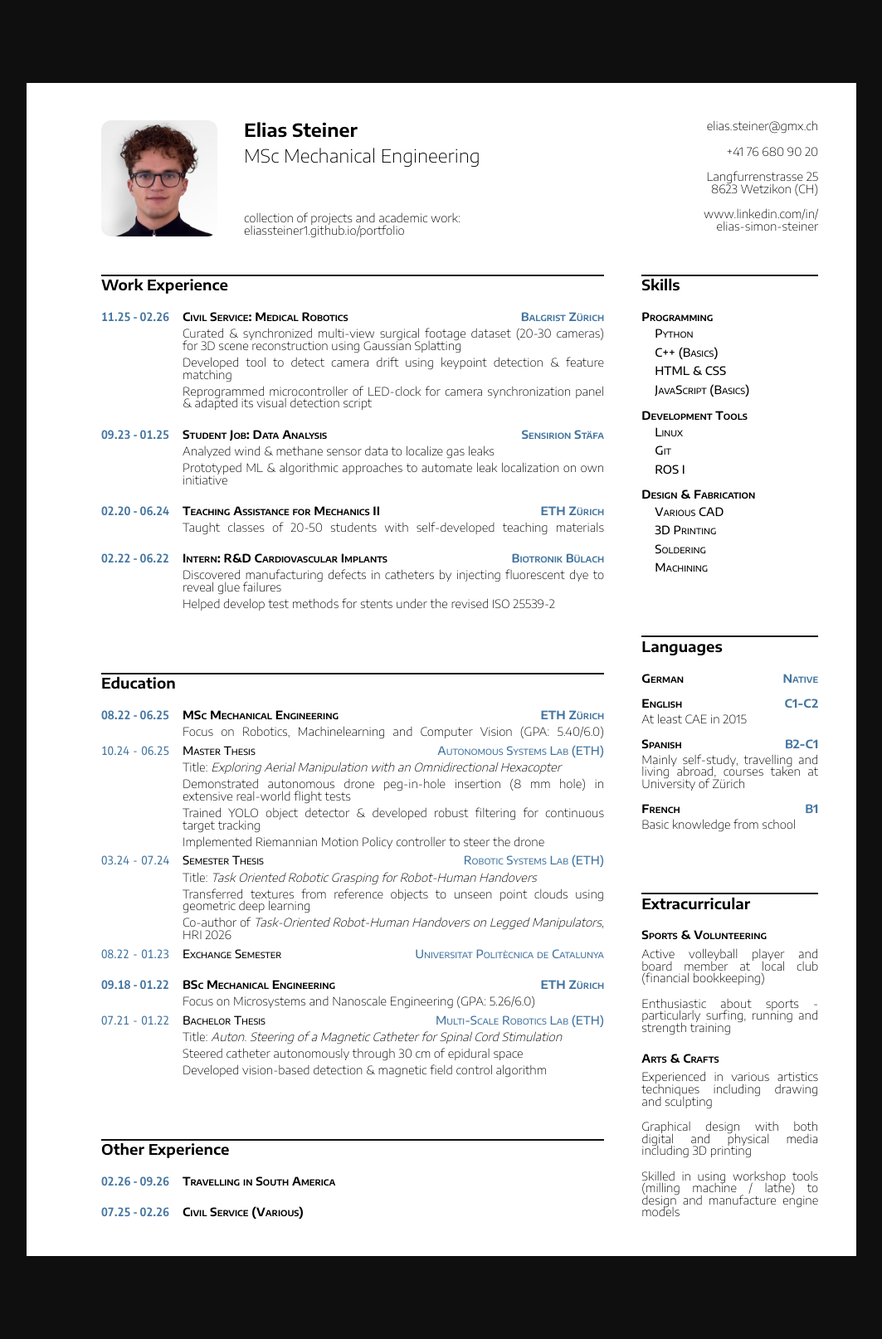
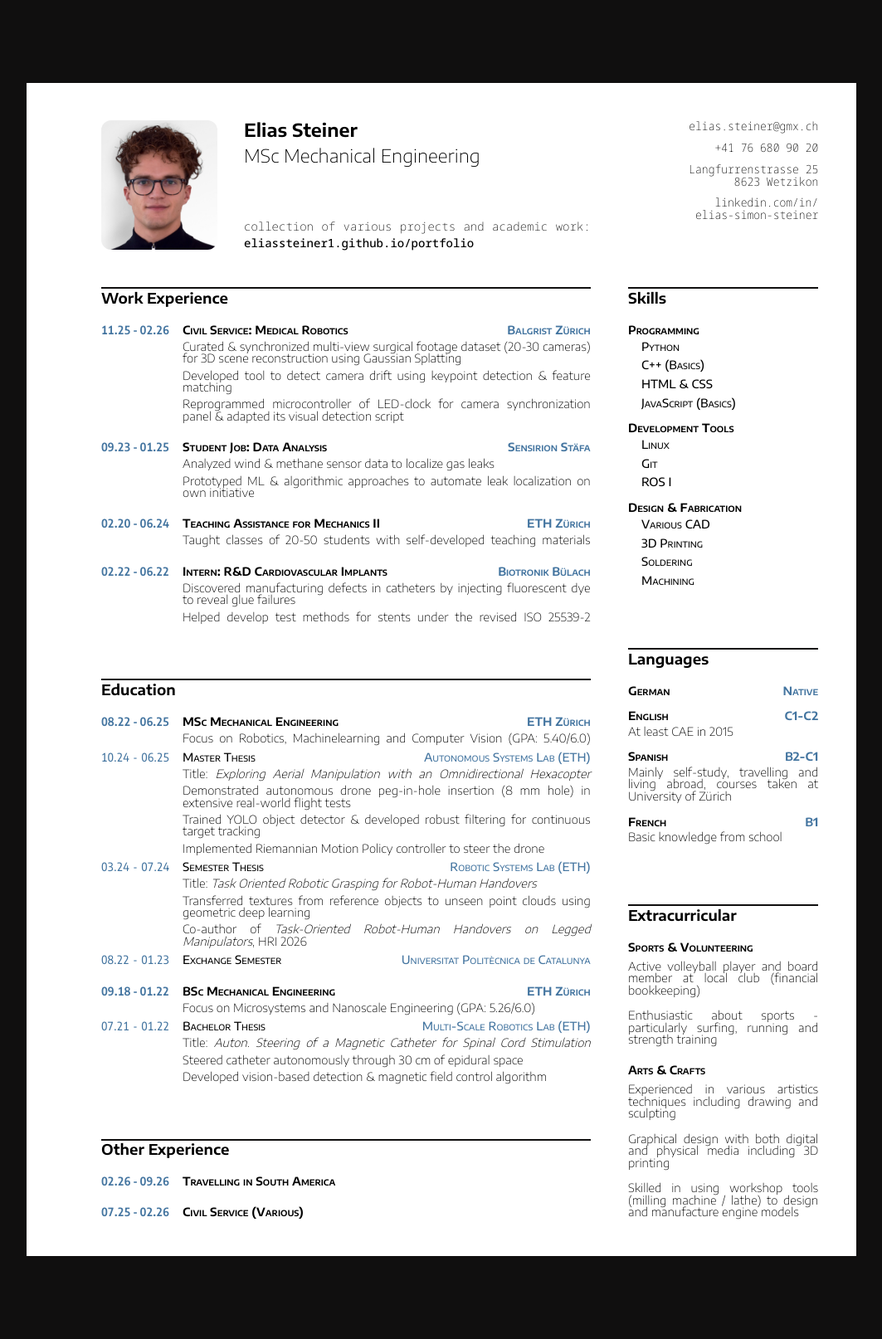
Before and after one commit to eliassteiner1/resume, a Jekyll site: the page built from pages/index.html, in a window 1280 px wide. Shown: the whole page at 83% size, without its empty margins (101-1164 px from the left). Built offline with Jekyll 4.4.1, drawn with Linux system fonts in a browser that asks for light colours.

Commit message:
added portfolio link

```diff
--- a/_data/dat_main.yml
+++ b/_data/dat_main.yml
@@ -1,10 +1,12 @@
 name: "Elias Steiner"
 role: "MSc Mechanical Engineering"
-link: "collection of projects and academic work: <br>eliassteiner1.github.io/portfolio"
+link_desc: "collection of various projects and academic work:"
+link_link: "eliassteiner1.github.io/portfolio"
+
 email: "elias.steiner@gmx.ch"
 phone: "+41 76 680 90 20"
-address: "Langfurrenstrasse 25 <br>8623 Wetzikon (CH)"
-linkedin: "www.linkedin.com/in/ <br>elias-simon-steiner"
+address: "Langfurrenstrasse 25 <br>8623 Wetzikon"
+linkedin: "linkedin.com/in/ <br>elias-simon-steiner"
 
 title_workexp: "Work Experience"
 title_education: "Education"
--- a/_includes/person.html
+++ b/_includes/person.html
@@ -7,7 +7,9 @@
     <div class="person-role">
         {{ site.data.dat_main.role }}
     </div>
+
     <div class="person-link">
-        {{ site.data.dat_main.link }}
+        <div>{{ site.data.dat_main.link_desc }}</div>
+        <div>{{ site.data.dat_main.link_link }}</div>
     </div>
 </div>
--- a/_includes/skills.html
+++ b/_includes/skills.html
@@ -1,13 +1,13 @@
 <!-- main content -->
 {% capture content %}
+
     {% for item in site.data.dat_skills %}
-
         <div class="skills-category">{{ item.name }}</div>
         {% for subitem in item.subitems %}
             <div class="skills-subitem">{{ subitem }}</div>
         {% endfor %}
+    {% endfor %}
 
-    {% endfor %}
 {% endcapture %}
 
 
--- a/assets/css/style.css
+++ b/assets/css/style.css
@@ -2,13 +2,6 @@
 /* FONT DECLARATION ================================================================================================= */
 /* ================================================================================================================== */
 
-@font-face {
-    font-family: 'Synonym-Variable';
-    src: url('../fonts/Synonym-Variable.woff2') format('woff2');
-    font-weight: 200 700;
-    font-display: swap; /* what to do with font while file is still downloading */
-    font-style: normal;
-}
 @font-face {
     font-family: 'EncodeSans-Variable';
     src: url('../fonts/EncodeSans-Variable.woff2') format('woff2');
@@ -76,7 +69,7 @@
     /* random handles */
     --w-line-basecontainer: 2px;
     --portrait-width: 140px;
-    --portrait-aspectr: 1.0;
+    --portrait-aspectr: 0.9;
     --date-width: 82px;
 }
 
@@ -125,17 +118,18 @@ body {
     aspect-ratio: 1/sqrt(2); /* to get DIN A format */
     margin: 100px; /* just give the page some visual breathing room */
     display: grid;
-    grid-template-columns: minmax(0, 74fr) minmax(0, 26fr);
+    grid-template-columns: minmax(0, 72fr) minmax(0, 28fr);
     grid-template-rows: auto minmax(0, 1fr);
     grid-template-areas:
         "person contact"
         "left right";
-    /* TODO figure out padding for main page things */
     padding-left: var(--len-5med);
     padding-right: var(--len-4med);
     padding-block: var(--len-4med);
     column-gap: var(--len-4med);
     row-gap: var(--len-4med);
+
+    position: relative;
 }
 .column {
     display: flex;
@@ -185,18 +179,25 @@ body {
     font-size: var(--fsize-up2);
 }
 .person-link {
-    grid-area: link;
     align-self: end;
+    font-family: "NotoSansMono-Variable";
+    text-align: justify;
 }
+.person-link > :nth-child(2) {
+    margin-top: var(--len-1med);
+    font-weight: var(--fwght-up1);
 
+}
 
 /* Contact ------------------------------------------------------------------ */
 .contact {
     grid-area: contact;
     display: flex;
     flex-direction: column;
-    gap: var(--len-3);
     text-align: right;
+    font-family: "NotoSansMono-Variable";
+    font-stretch: 85%;
+    gap: var(--len-2med);
 }
 
 
@@ -259,10 +260,6 @@ body {
     gap: var(--len-1med); /* spacing between all description elements */
     padding-top: var(--len-1med);
     padding-left: var(--len-3);
-}
-.timeline-desc > div:has(.stretch) {
-    /* kinda hacky. the thesis titles should be fully stretched no matter what. for this an empty span is added to it's div with the class justify. this is the only way to target only these few divs */
-    text-align-last: justify;
 }
 .timeline-item:not(.subitem) .timeline-date,
 .timeline-item:not(.subitem) .timeline-title,
--- a/pages/index.html
+++ b/pages/index.html
@@ -1,10 +1,8 @@
 ---
 layout: html_page_boilerplate
-title: my resume
+title: Steiner_Elias_Resume_2026
 permalink: /
 ---
-
-<!-- timeline blocks are reused. to differentiate in css, needs one extra class as an identifier -->
 
 <div class="A4">
 
```
Also changed, not shown: assets/fonts/Synonym-Variable.woff2 (deleted).
